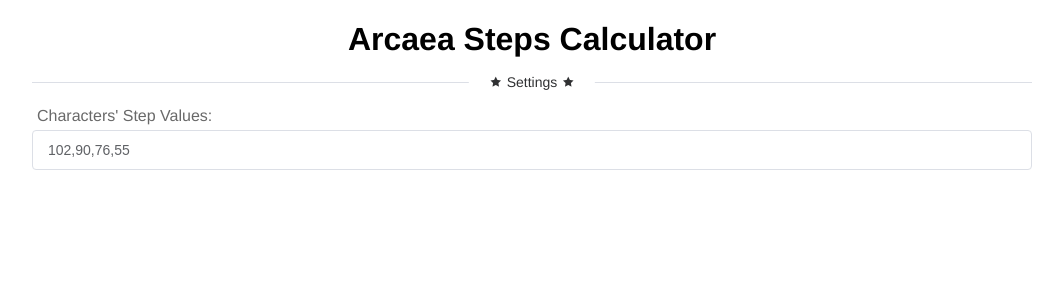
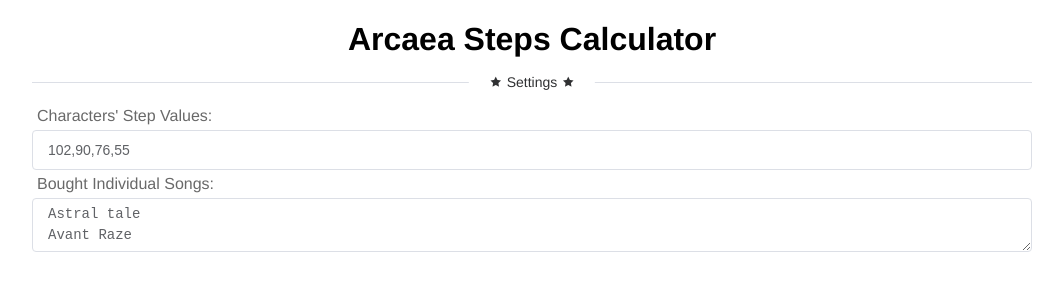
Before and after one commit to HyDevelop/ArcaeaStepsCalculator, a Vue app: page / in a window 1280 px wide. Shown: the top 300 px of the page, without its empty margins (108-1171 px from the left). Built offline with nearby package versions, Linux system fonts and the light colour scheme.

Commit message:
[+] Add bought song textarea

```diff
--- a/src/app/App.vue
+++ b/src/app/App.vue
@@ -6,7 +6,10 @@
 
         <div class="settings">
             <div class="label">Characters' Step Values:</div>
-            <el-input placeholder="Step Values" v-model="settings.characterSteps"/>
+            <el-input v-model="settings.characterSteps"/>
+
+            <div class="label">Bought Individual Songs:</div>
+            <el-input type="textarea" autosize v-model="settings.boughtSongs"/>
         </div>
     </div>
 </template>
```
